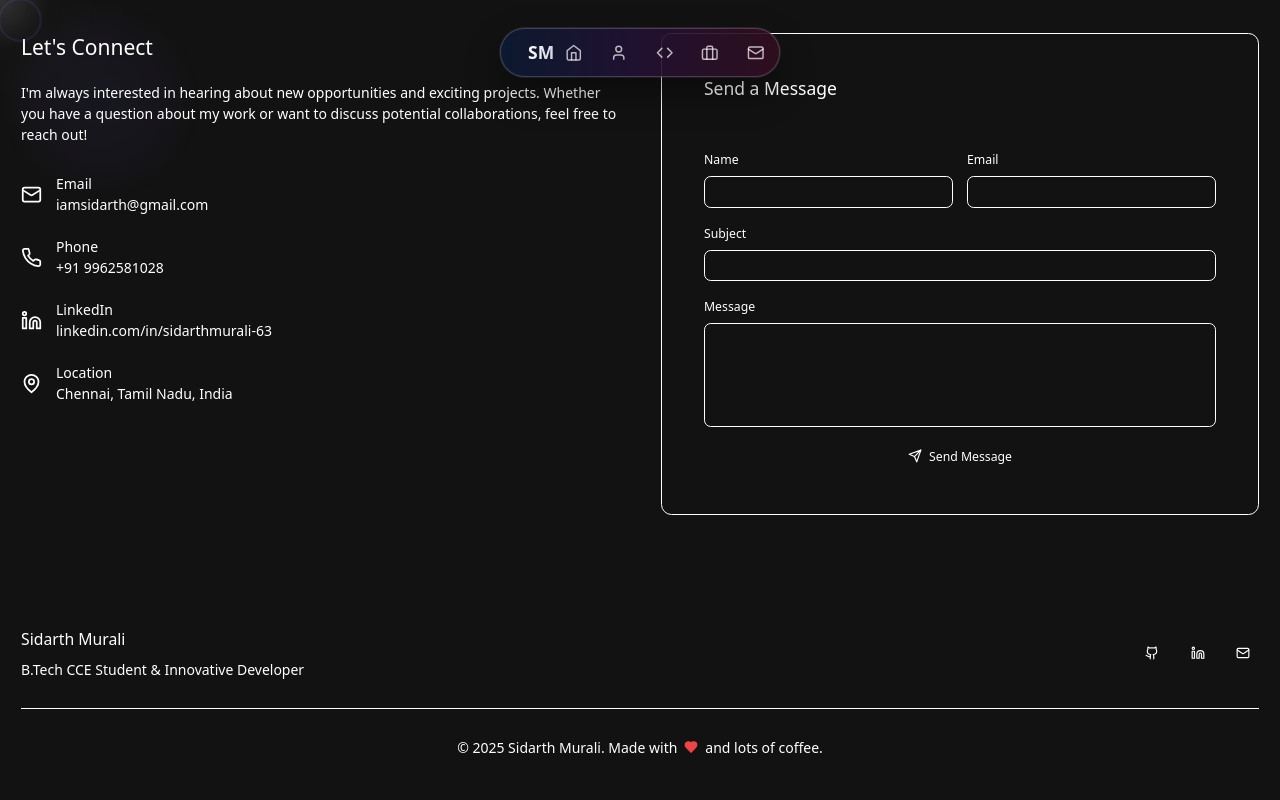
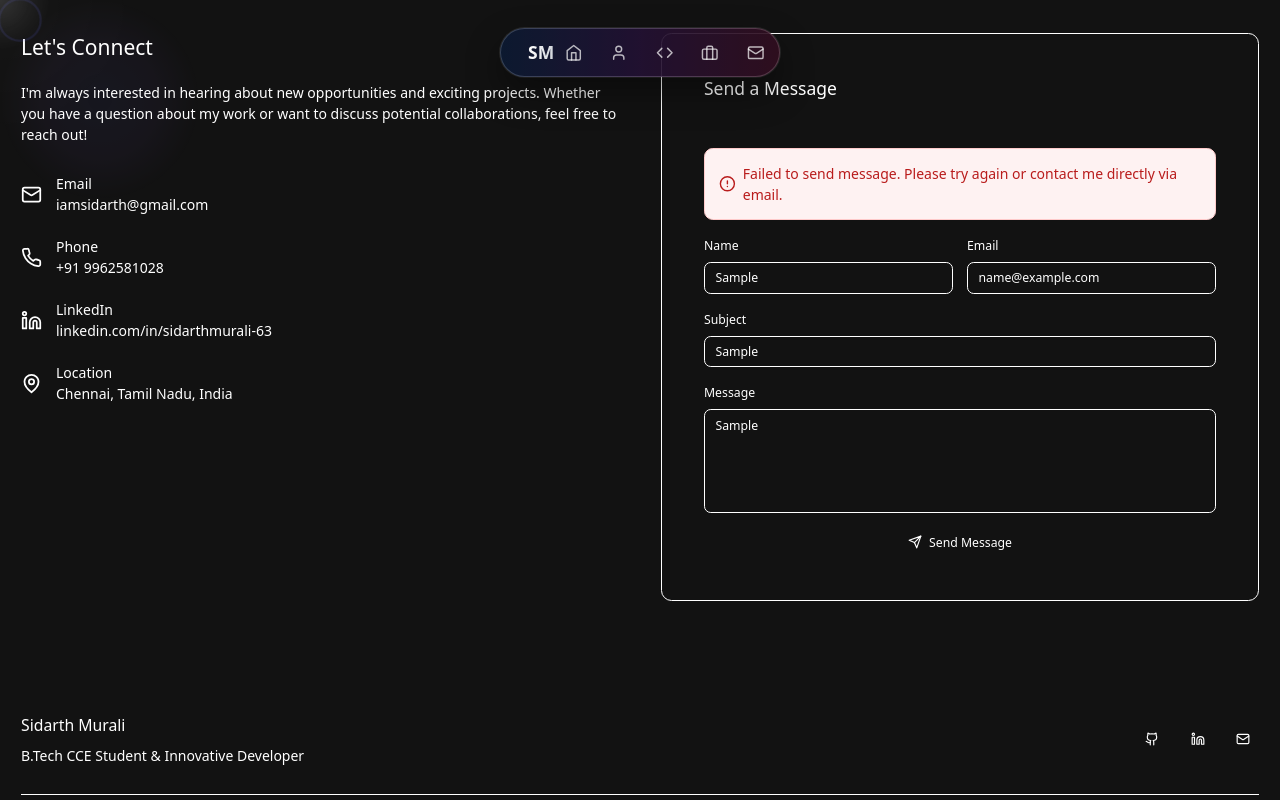
Before and after one commit to SID63/Sid63-portfolio-live, a React (Vite) app: page / in a window 1280 px wide. Both pictures are taken after typing "Sample", "name@example.com", "Sample", "Sample" into the empty fields and a click on the button "Send Message". Shown: the part 6226-7026 px from the top of the page. Built offline with nearby package versions, Linux system fonts and the light colour scheme.

Commit message:
email get  intouch

```diff
--- a/App.tsx
+++ b/App.tsx
@@ -8,8 +8,15 @@ import { Involvement } from './components/Involvement';
 import { Contact } from './components/Contact';
 import { Footer } from './components/Footer';
 import { Analytics } from "@vercel/analytics/react"
+import { useEffect } from 'react';
+import { initEmailJS } from './src/config/emailjs';
 
 export default function App() {
+  useEffect(() => {
+    // Initialize EmailJS when the app starts
+    initEmailJS();
+  }, []);
+
   return (
     <div className="min-h-screen relative dark">
       <CursorEffects />
--- a/components/Contact.tsx
+++ b/components/Contact.tsx
@@ -3,7 +3,9 @@ import { Button } from './ui/button';
 import { Input } from './ui/input';
 import { Textarea } from './ui/textarea';
 import { Card, CardContent, CardHeader, CardTitle } from './ui/card';
-import { Mail, Phone, MapPin, Send, Linkedin } from 'lucide-react';
+import { Mail, Phone, MapPin, Send, Linkedin, CheckCircle, AlertCircle } from 'lucide-react';
+import emailjs from '@emailjs/browser';
+import { emailjsConfig } from '../src/config/emailjs';
 
 export function Contact() {
   const [formData, setFormData] = useState({
@@ -13,12 +15,51 @@ export function Contact() {
     message: ''
   });
 
-  const handleSubmit = (e: React.FormEvent) => {
+  const [isLoading, setIsLoading] = useState(false);
+  const [submitStatus, setSubmitStatus] = useState<'idle' | 'success' | 'error'>('idle');
+  const [errorMessage, setErrorMessage] = useState('');
+
+  const handleSubmit = async (e: React.FormEvent) => {
     e.preventDefault();
-    // Handle form submission here
-    console.log('Form submitted:', formData);
-    // Reset form
-    setFormData({ name: '', email: '', subject: '', message: '' });
+    setIsLoading(true);
+    setSubmitStatus('idle');
+    setErrorMessage('');
+
+    try {
+      // EmailJS configuration - you'll need to set these up
+      const templateParams = {
+        from_name: formData.name,
+        from_email: formData.email,
+        subject: formData.subject,
+        message: formData.message,
+        to_name: 'Sidarth',
+      };
+
+      // Use EmailJS configuration
+      const result = await emailjs.send(
+        emailjsConfig.serviceId,
+        emailjsConfig.templateId,
+        templateParams,
+        emailjsConfig.publicKey
+      );
+
+      if (result.status === 200) {
+        setSubmitStatus('success');
+        setFormData({ name: '', email: '', subject: '', message: '' });
+        // Reset status after 5 seconds
+        setTimeout(() => setSubmitStatus('idle'), 5000);
+      } else {
+        throw new Error('Failed to send message');
+      }
+    } catch (error) {
+      console.error('EmailJS error:', error);
+      setSubmitStatus('error');
+      setErrorMessage('Failed to send message. Please try again or contact me directly via email.');
+      // Reset status after 5 seconds
+      setTimeout(() => setSubmitStatus('idle'), 5000);
+    } finally {
+      setIsLoading(false);
+    }
   };
 
   const handleChange = (e: React.ChangeEvent<HTMLInputElement | HTMLTextAreaElement>) => {
@@ -105,20 +146,38 @@ export function Contact() {
               <CardTitle className="text-xl">Send a Message</CardTitle>
             </CardHeader>
             <CardContent className="pt-0">
+              {/* Success Message */}
+              {submitStatus === 'success' && (
+                <div className="mb-4 p-4 bg-green-50 border border-green-200 rounded-lg flex items-center gap-2 text-green-700">
+                  <CheckCircle className="h-5 w-5" />
+                  <span>Message sent successfully! I'll get back to you soon.</span>
+                </div>
+              )}
+
+              {/* Error Message */}
+              {submitStatus === 'error' && (
+                <div className="mb-4 p-4 bg-red-50 border border-red-200 rounded-lg flex items-center gap-2 text-red-700">
+                  <AlertCircle className="h-5 w-5" />
+                  <span>{errorMessage}</span>
+                </div>
+              )}
+
               <form onSubmit={handleSubmit} className="space-y-4">
                 <div className="grid md:grid-cols-2 gap-4">
                   <div className="space-y-2">
-                    <label htmlFor="name" className="text-sm">Name</label>
+                    <label htmlFor="name" className="text-sm font-medium">Name</label>
                     <Input
                       id="name"
                       name="name"
                       value={formData.name}
                       onChange={handleChange}
                       required
+                      disabled={isLoading}
+                      placeholder="Your name"
                     />
                   </div>
                   <div className="space-y-2">
-                    <label htmlFor="email" className="text-sm">Email</label>
+                    <label htmlFor="email" className="text-sm font-medium">Email</label>
                     <Input
                       id="email"
                       name="email"
@@ -126,23 +185,27 @@ export function Contact() {
                       value={formData.email}
                       onChange={handleChange}
                       required
+                      disabled={isLoading}
+                      placeholder="your.email@example.com"
                     />
                   </div>
                 </div>
 
                 <div className="space-y-2">
-                  <label htmlFor="subject" className="text-sm">Subject</label>
+                  <label htmlFor="subject" className="text-sm font-medium">Subject</label>
                   <Input
                     id="subject"
                     name="subject"
                     value={formData.subject}
                     onChange={handleChange}
                     required
+                    disabled={isLoading}
+                    placeholder="What's this about?"
                   />
                 </div>
 
                 <div className="space-y-2">
-                  <label htmlFor="message" className="text-sm">Message</label>
+                  <label htmlFor="message" className="text-sm font-medium">Message</label>
                   <Textarea
                     id="message"
                     name="message"
@@ -150,12 +213,27 @@ export function Contact() {
                     value={formData.message}
                     onChange={handleChange}
                     required
+                    disabled={isLoading}
+                    placeholder="Tell me about your project or question..."
                   />
                 </div>
 
-                <Button type="submit" className="w-full gap-2">
-                  <Send className="h-4 w-4" />
-                  Send Message
+                <Button
+                  type="submit"
+                  className="w-full gap-2"
+                  disabled={isLoading}
+                >
+                  {isLoading ? (
+                    <>
+                      <div className="animate-spin rounded-full h-4 w-4 border-b-2 border-white"></div>
+                      Sending...
+                    </>
+                  ) : (
+                    <>
+                      <Send className="h-4 w-4" />
+                      Send Message
+                    </>
+                  )}
                 </Button>
               </form>
             </CardContent>
--- a/package.json
+++ b/package.json
@@ -12,6 +12,7 @@
     "preview": "vite preview"
   },
   "dependencies": {
+    "@emailjs/browser": "^4.4.1",
     "@radix-ui/react-dropdown-menu": "^2.1.15",
     "@radix-ui/react-slot": "^1.2.3",
     "@types/node": "^24.2.1",
--- /dev/null
+++ b/src/config/emailjs.ts
@@ -0,0 +1,20 @@
+// EmailJS Configuration
+// Get these values from your EmailJS dashboard: https://dashboard.emailjs.com/
+
+export const emailjsConfig = {
+  serviceId: 'YOUR_SERVICE_ID', // Replace with your EmailJS service ID
+  templateId: 'YOUR_TEMPLATE_ID', // Replace with your EmailJS template ID
+  publicKey: 'YOUR_PUBLIC_KEY', // Replace with your EmailJS public key
+};
+
+// EmailJS initialization
+export const initEmailJS = () => {
+  // Initialize EmailJS with your public key
+  // This should be called once when your app starts
+  if (typeof window !== 'undefined') {
+    // Only initialize on client side
+    import('@emailjs/browser').then((emailjs) => {
+      emailjs.default.init(emailjsConfig.publicKey);
+    });
+  }
+};
```
Also changed, not shown: 2 other files (tests, documents, lock files or other folders).
